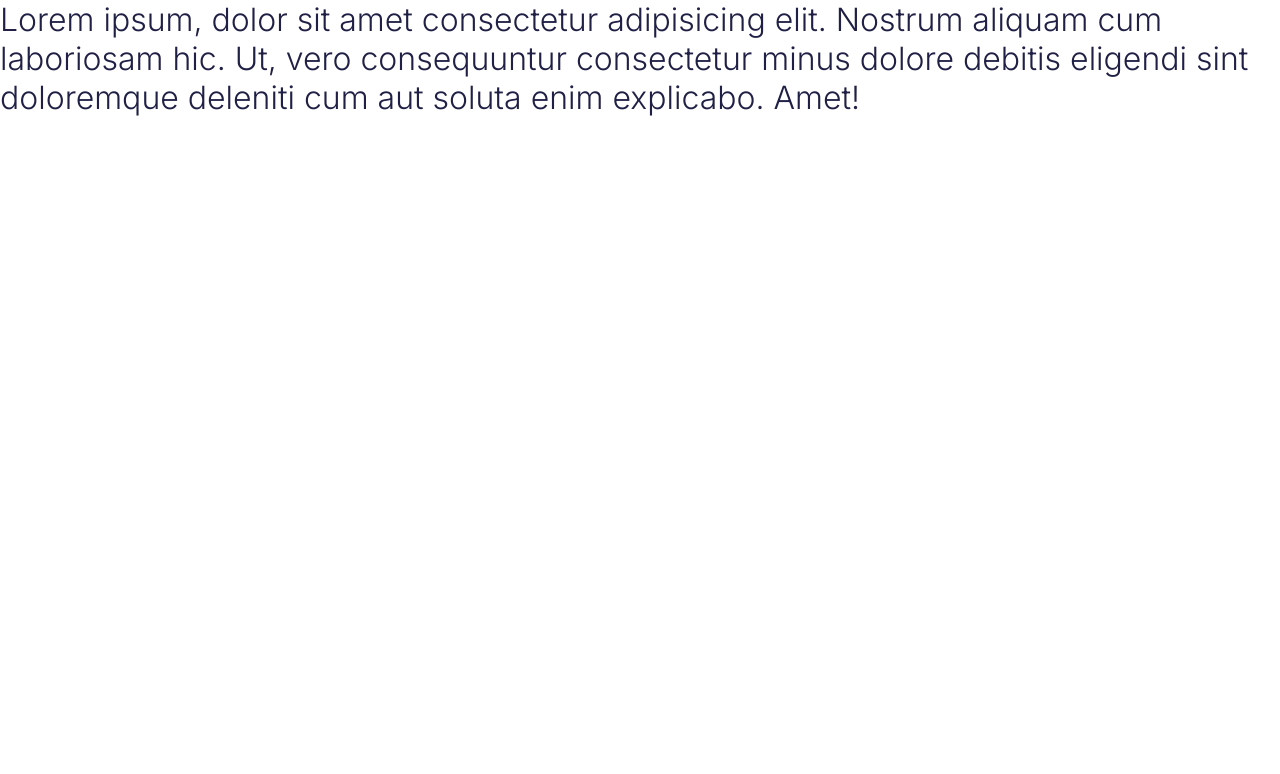
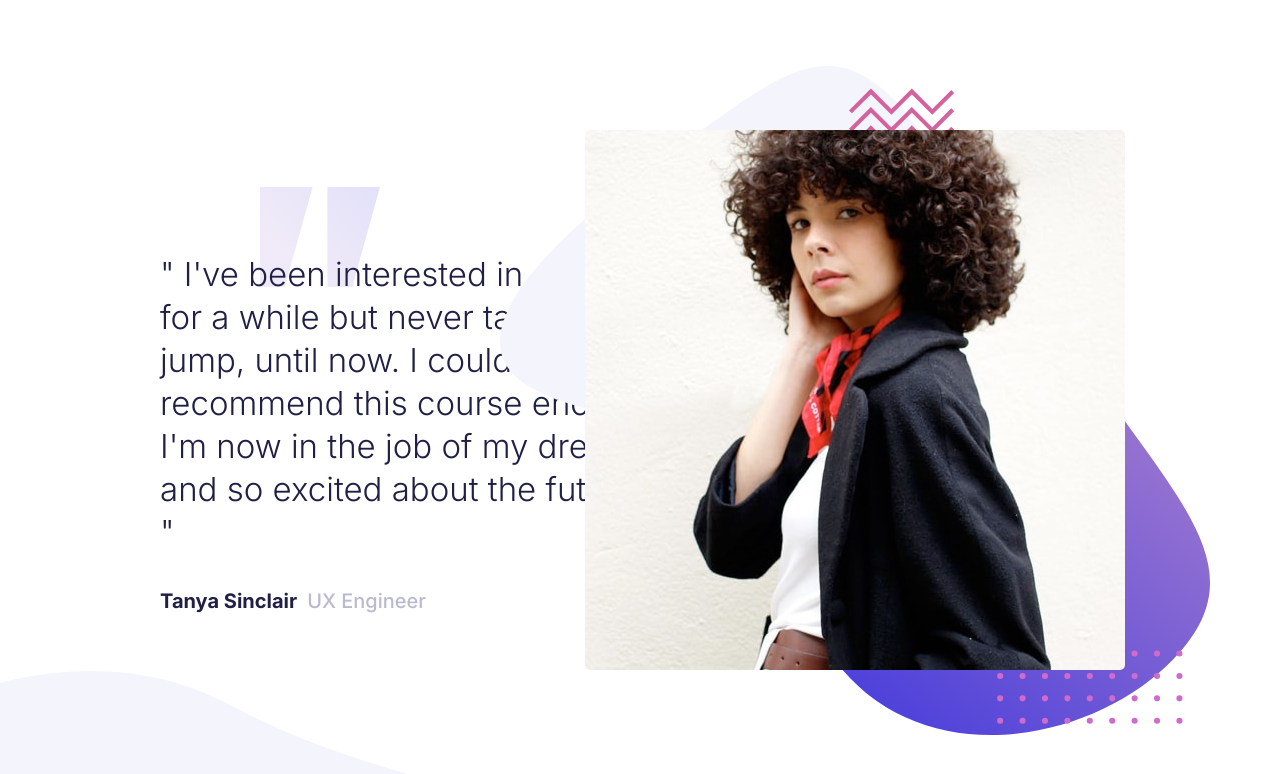
Before and after one commit to Roberto4091/testimonials-slider, a plain HTML site: page index.html in a window 1280 px wide. Drawn offline with nearby package versions, Linux system fonts and the light colour scheme; files that its build step writes are made by us from their sources.

Commit message:
Code slider

```diff
--- a/index.html
+++ b/index.html
@@ -8,16 +8,56 @@
       href="//fonts.googleapis.com/css2?family=Inter:wght@300;500;700&display=swap"
       rel="stylesheet"
     />
-    <link href="/css/styles.css" rel="stylesheet" />
+    <link href="/styles/styles.css" rel="stylesheet" />
   </head>
   <body>
     <main class="container">
-      <p>
-        Lorem ipsum, dolor sit amet consectetur adipisicing elit. Nostrum
-        aliquam cum laboriosam hic. Ut, vero consequuntur consectetur minus
-        dolore debitis eligendi sint doloremque deleniti cum aut soluta enim
-        explicabo. Amet!
-      </p>
+      <section class="testimonials-slide">
+        <div class="testimonial testimonial--active">
+          <div class="testimonial__thumbnail">
+            <img
+              src="/images/image-tanya.jpg"
+              alt="Tanya Sinclair - UX Engineer"
+              class="testimonial__thumbnail-img"
+            />
+          </div>
+          <div class="testimonial__content">
+            <p class="testimonial__author-commentary">
+              " I've been interested in coding for a while but never taken the
+              jump, until now. I couldn't recommend this course enough. I'm now
+              in the job of my dreams and so excited about the future. "
+            </p>
+            <div class="testimonial__author-info">
+              <p class="testimonial__author-name">Tanya Sinclair</p>
+              <p class="testimonial__author-position">UX Engineer</p>
+            </div>
+          </div>
+        </div>
+
+        <div class="testimonial">
+          <div class="testimonial__thumbnail">
+            <img
+              src="/images/image-john.jpg"
+              alt="John Tarkpor - Junior Front-end Developer"
+              class="testimonial__thumbnail-img"
+            />
+          </div>
+          <div class="testimonial__content">
+            <p class="testimonial__author-commentary">
+              " If you want to lay the best foundation possible I'd recommend
+              taking this course. The depth the instructors go into is
+              incredible. I now feel so confident about starting up as a
+              professional developer. "
+            </p>
+            <div class="testimonial__author-info">
+              <p class="testimonial__author-name">John Tarkpor</p>
+              <p class="testimonial__author-position">
+                Junior Front-end Developer
+              </p>
+            </div>
+          </div>
+        </div>
+      </section>
     </main>
   </body>
 </html>
--- a/scss/styles.scss
+++ /dev/null
@@ -1,37 +0,0 @@
-$dark-blue: hsl(240, 38%, 20%);
-$grayish-blue: hsl(240, 18%, 77%);
-
-:root {
-  --dark-blue: #{$dark-blue};
-  --grayish-blue: #{$grayish-blue};
-}
-
-html {
-  // webkit-font-smoothing: antialiased;
-  // moz-osx-font-smoothing: grayscale;
-  box-sizing: border-box;
-  font-size: 62.5%;
-}
-
-body {
-  font-weight: 300;
-  font-size: 3.2rem;
-  color: var(--dark-blue);
-  font-family: 'Inter', sans-serif;
-}
-
-*,
-*::before,
-*::after {
-  margin: 0;
-  padding: 0;
-  box-sizing: inherit;
-  font-family: inherit;
-}
-
-.container {
-  width: 100%;
-  height: 100vh;
-  margin: 0 auto;
-  display: flex;
-}
--- /dev/null
+++ b/styles/styles.scss
@@ -0,0 +1,148 @@
+:root {
+  --dark-blue: hsl(240, 38%, 20%);
+  --grayish-blue: hsl(240, 18%, 77%);
+}
+
+html {
+  box-sizing: border-box;
+  font-size: 62.5%;
+}
+
+body {
+  font-weight: 300;
+  color: var(--dark-blue);
+  font-family: 'Inter', sans-serif;
+  background-image: url('../images/pattern-curve.svg');
+  background-position: left bottom;
+  background-repeat: no-repeat;
+  background-size: 70%;
+
+  @media (min-width: 600px) {
+    background-size: 40%;
+  }
+}
+
+*,
+*::before,
+*::after {
+  margin: 0;
+  padding: 0;
+  box-sizing: inherit;
+  font-family: inherit;
+}
+
+a {
+  text-decoration: none;
+}
+
+.container {
+  width: 100%;
+  margin: 0 auto;
+  padding: 0 4rem;
+  max-width: 1440px;
+  min-height: 100vh;
+  justify-content: center;
+  align-items: center;
+  display: flex;
+}
+
+.testimonials-slide {
+  width: 100%;
+}
+
+.testimonial {
+  display: none;
+
+  &--active {
+    display: block;
+  }
+
+  &__thumbnail {
+    padding: 3.5rem;
+    background-image: url('../images/pattern-bg.svg');
+    background-position: center;
+    background-repeat: no-repeat;
+    background-size: contain;
+  }
+
+  &__thumbnail-img {
+    width: 100%;
+    display: block;
+    border-radius: 5px;
+  }
+
+  &__content {
+    margin-top: 2rem;
+    padding-top: 3rem;
+    text-align: center;
+    background-image: url('../images/pattern-quotes.svg');
+    background-repeat: no-repeat;
+    background-position: top center;
+    background-size: 6.5rem;
+  }
+
+  &__author-commentary {
+    font-size: 1.8rem;
+    margin-bottom: 2rem;
+  }
+
+  &__author-info {
+    font-size: 1.5rem;
+  }
+
+  &__author-name,
+  &__author-position {
+    font-size: inherit;
+  }
+
+  &__author-name {
+    font-weight: 700;
+  }
+
+  &__author-position {
+    color: var(--grayish-blue);
+    font-weight: 500;
+  }
+
+  @media (min-width: 600px) {
+    padding: 3rem;
+
+    &--active {
+      display: flex;
+      align-items: center;
+      flex-direction: row-reverse;
+      justify-content: space-between;
+    }
+
+    &__thumbnail {
+      flex: 0 0 auto;
+      padding: 8.5rem;
+    }
+
+    &__content {
+      flex: 1 1 0;
+      margin-top: 0;
+      text-align: left;
+      margin-left: 9rem;
+      padding-top: 6.6rem;
+      margin-right: -16rem;
+      background-size: 12rem;
+      background-position: top left 10rem;
+    }
+
+    &__author-commentary {
+      font-size: 3.3rem;
+      line-height: 1.3;
+      margin-bottom: 3.5rem;
+    }
+
+    &__author-info {
+      display: inline-flex;
+      font-size: 2rem;
+    }
+
+    &__author-name {
+      margin-right: 1rem;
+    }
+  }
+}
```
Also changed, not shown: styles/styles.css (added), 1 other file.
